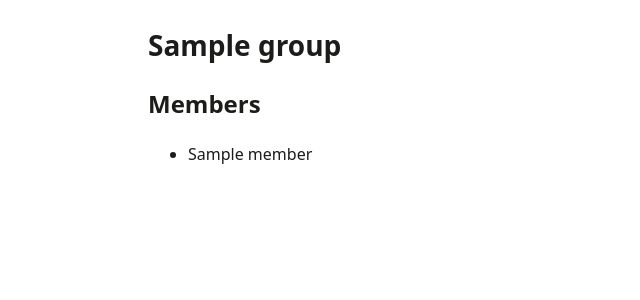
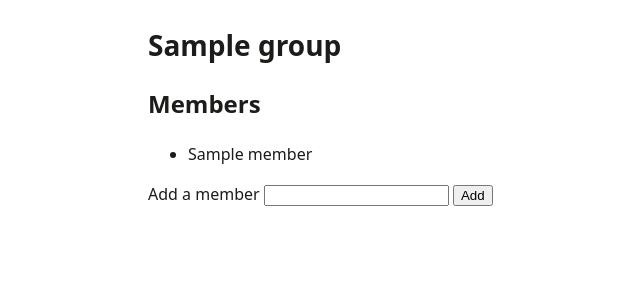
Before and after one commit to grotti-lab/split, a FastAPI app: template split/templates/group.html in a window 1280 px wide. Shown: the top 300 px of the page, without its empty margins (172-812 px from the left). Run offline with FastAPI, Linux system fonts and the light colour scheme; the template is opened without the code that fills it: most values are stand-ins (such as "Sample title", 1, 10 or a date in 2020).

Commit message:
ATL-449: add a member later
Co-Authored-By: Claude Sonnet 5.5 <noreply@anthropic.com>

```diff
--- a/split/app.py
+++ b/split/app.py
@@ -54,6 +54,15 @@ def create_app(db_path: str | Path | None = None) -> FastAPI:
             raise HTTPException(404, "No such group")
         return TEMPLATES.TemplateResponse(request, "group.html", {"group": group})
 
+    @app.post("/groups/{slug}/members")
+    def add_member(slug: str, name: str = Form(...)) -> RedirectResponse:
+        name = name.strip()
+        if not name:
+            raise HTTPException(422, "A member needs a name")
+        if not db.add_member(app.state.db_path, slug, name):
+            raise HTTPException(404, "No such group")
+        return RedirectResponse(f"/groups/{slug}", status_code=303)
+
     @app.get("/health")
     def health() -> dict:
         return {"ok": True}
--- a/split/db.py
+++ b/split/db.py
@@ -51,3 +51,13 @@ def get_group(path: Path, slug: str) -> dict | None:
             return None
         rows = conn.execute("SELECT name FROM members WHERE group_id = ? ORDER BY id", (g["id"],)).fetchall()
         return {"slug": g["slug"], "name": g["name"], "members": [r["name"] for r in rows]}
+
+
+def add_member(path: Path, slug: str, name: str) -> bool:
+    """Add a member to a group. False if the group doesn't exist."""
+    with connect(path) as conn:
+        g = conn.execute("SELECT id FROM groups WHERE slug = ?", (slug,)).fetchone()
+        if g is None:
+            return False
+        conn.execute("INSERT INTO members(group_id, name) VALUES(?, ?)", (g["id"], name))
+        return True
--- a/split/templates/group.html
+++ b/split/templates/group.html
@@ -7,4 +7,8 @@
     {% for m in group.members %}<li>{{ m }}</li>
     {% endfor %}
   </ul>
+  <form method="post" action="/groups/{{ group.slug }}/members">
+    <label>Add a member <input name="name" required></label>
+    <button type="submit">Add</button>
+  </form>
 {% endblock %}
```
Also changed, not shown: tests/golden/steps.py (+14 -0 lines).
